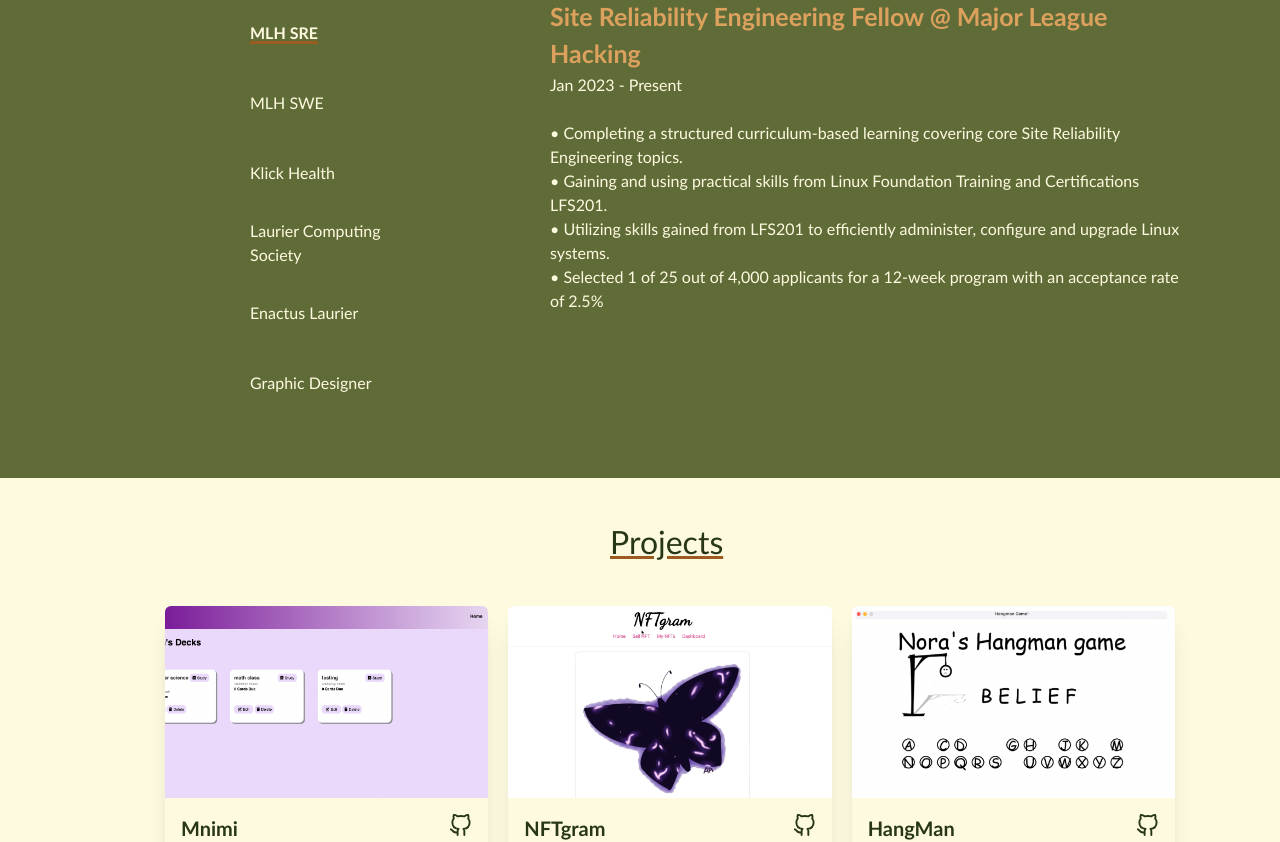
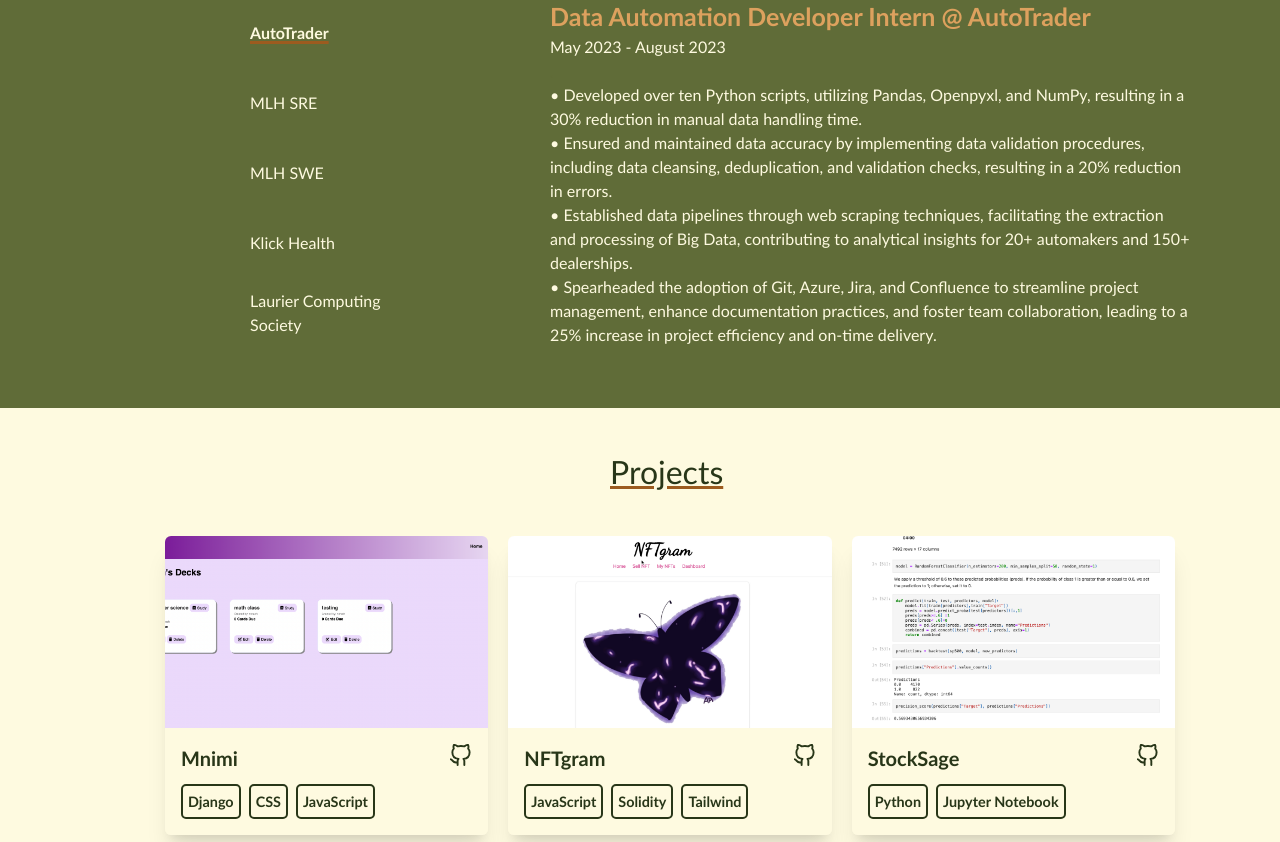
Before and after one commit to norachams/personal-Website, a Next.js app: page / in a window 1280 px wide. Shown: the part 2340-3182 px from the top of the page. Built offline with nearby package versions, Linux system fonts and the light colour scheme.

Commit message:
update resume and expereince

```diff
--- a/Components/AboutMe.js
+++ b/Components/AboutMe.js
@@ -8,7 +8,7 @@ export default function Home() {
     <h2 className="about-me-title ">About</h2>
     <div className="about-me-text-and-image flex bg-transparent">
       <div className="about-me-text">
-          Hello! My name is Nora a second-year dual degree university student studying computer science and business administration.
+          Hello! My name is Nora a third-year dual degree university student studying computer science and business administration.
           I have a strong passion for problem-solving and enjoy challenging myself by taking on difficult projects that I am able to learn from.
           <br></br>
           <br></br>
--- a/Components/Banner.js
+++ b/Components/Banner.js
@@ -12,7 +12,7 @@ export default function Home() {
         <br />
         <h1 className="banner-desc">I build things with code.</h1>
         <h5 className="banner-cof">Enjoy some coffee while you scroll!</h5>
-        <a className="banner-button" href="/resume.pdf" target="_blank"
+        <a className="banner-button" href="/Resume.pdf" target="_blank"
         >Résumé</a>
       </div>
       <div className="container">
--- a/Components/Portfolio.js
+++ b/Components/Portfolio.js
@@ -18,10 +18,10 @@ const portfolio =[
 
   },
   {
-     title: 'HangMan',
-     imgUrl: '/hangman.png',
-     stack: ['Python'],
-     link: 'https://github.com/norachams/hangman-game',
+     title: 'StockSage',
+     imgUrl: '/stocksage.png',
+     stack: ['Python', 'Jupyter Notebook'],
+     link: 'https://github.com/norachams/StockSage',
   },
   {
       title: 'OpCharge',
--- a/Components/Work.js
+++ b/Components/Work.js
@@ -12,23 +12,35 @@ export default function Home() {
 
   const tabs = [
     {
+      title: 'AutoTrader',
+      description: <div className="description">
+      <p className="title">Data Automation Developer Intern @ AutoTrader</p>
+      <p className="date">May 2023 - August 2023 </p>
+      <p className="space">.</p>
+      <p className="desc"> • Developed over ten Python scripts, utilizing Pandas, Openpyxl, and NumPy, resulting in a 30% reduction in manual data handling time.</p>
+      <p className="desc"> • Ensured and maintained data accuracy by implementing data validation procedures, including data cleansing, deduplication, and validation checks, resulting in a 20% reduction in errors.</p>
+      <p className="desc"> • Established data pipelines through web scraping techniques, facilitating the extraction and processing of Big Data, contributing to analytical insights for 20+ automakers and 150+ dealerships.</p>
+      <p className="desc"> • Spearheaded the adoption of Git, Azure, Jira, and Confluence to streamline project management, enhance documentation practices, and foster team collaboration, leading to a 25% increase in project efficiency and on-time delivery.</p>
+
+      </div>
+    },
+    {
       title: 'MLH SRE',
       description: <div className="description">
       <p className="title">Site Reliability Engineering Fellow @ Major League Hacking</p>
-      <p className="date">Jan 2023 - Present </p>
+      <p className="date">Jan 2023 - May 2023 </p>
       <p className="space">.</p>
-      <p className="desc"> • Completing a structured curriculum-based learning covering core Site Reliability Engineering topics.</p>
-      <p className="desc"> • Gaining and using practical skills from Linux Foundation Training and Certifications LFS201.</p>
-      <p className="desc"> • Utilizing skills gained from LFS201 to efficiently administer, configure and upgrade Linux systems.</p>
-      <p className="desc"> • Selected 1 of 25 out of 4,000 applicants for a 12-week program with an acceptance rate of 2.5%</p>
-
+      <p className="desc"> • Designed and built a scalable Flask web app that seamlessly integrates with MySQL database services, ensuring robust data management and enhancing overall system reliability.</p>
+      <p className="desc"> • Efficiently deployed and managed Unix/Linux servers using DigitalOcean droplets, while implementing automated testing and streamlining deployment with CI/CD tools, resulting in a 25% boost in operational efficiency.</p>
+      <p className="desc"> • Leveraged Docker containers and NGINX to deploy applications to testing environments, while also automating SSL certificate generation, ensuring a secure and reliable testing environment.</p>
+      <p className="desc"> • Selected out of 4,000 applicants for a highly competitive 12-week curriculum-based learning program, with an acceptance rate of only 2.5%.</p>
       </div>
     },
     {
       title: 'MLH SWE',
       description: <div className="description">
       <p className="title">Software Engineering Prep Fellow @ Major League Hacking</p>
-      <p className="date">Nov 2022 </p>
+      <p className="date">Nov 2022 - Nov 2022 </p>
       <p className="space">.</p>
       <p className="desc"> • Designed, developed and tested a portfolio website and React web app for our MLH pod team</p>
       <p className="desc"> • Selected from over 700 applicants to experiment with new technologies by collaborating in groups.</p>
@@ -42,12 +54,12 @@ export default function Home() {
       <p className="title">Web developer Intern @ Klick Health</p>
       <p className="date">May 2022 - August 2022</p>
       <p className="space">.</p>
-      <p className="desc">• Developed, designed, and authored websites by collaborating with senior web developers to meet client needs using Adobe Experience Manager, HTML, CSS and JS.</p>
-      <p className="desc">• Assisted QA team with resolving tasks on Jira by ensuring quality and accessibility of websites before launch and improving overall user experience.</p>
-      <p className="desc">• Created and presented a campaign, branding strategy and a website refresh for a nonprofit organization, Eat REAL, to help raise $16M by 2025.</p>
+      <p className="desc">• Revamped client websites by utilizing HTML, CSS, and integrated Vue.js to optimize UX, resulting in a 30% increase in user engagement.</p>
+      <p className="desc">• Collaborated with the QA team to resolve issues on Jira by identifying and fixing bugs, while also enhancing website accessibility, resulting in a 15% increase in overall website quality.</p>
+      <p className="desc">• Worked with developers using Adobe Experience Manager to manage client assets, optimize workflows, and improve delivery processes.</p>
+      <p className="desc">• Created and presented a comprehensive branding strategy and website refresh with a diverse team of student interns across various departments for a nonprofit organization, Eat REAL, with the goal of raising $16 million in donations by 2025.</p>
       </div>
     },
-
 
     {
       title: 'Laurier Computing Society',
@@ -55,32 +67,10 @@ export default function Home() {
       <p className="title">Software Developer @ Laurier Computing Society</p>
       <p className="date">Jan 2022 - May 2022</p>
       <p className="space">.</p>
-      <p className="desc">• Launched, designed, and implemented, a Django web app that uses the SRS algorithm to help users memorize more efectively by collaborating with an agile led team of 4 student developers over 4 months.</p>
-      <p className="desc">• Computed the back-end system by ensuring accurate Elo calculation for the SRS algorithm using Python increasing web app efectiveness by 5%.</p>
+      <p className="desc">• Launched and developed a Django app, "Mnimi, " incorporating memorization techniques and creating a responsive UI/UX using Figma and CSS.</p>
+      <p className="desc">• Implemented SRS algorithm, resulting in a 20% improvement in recall memory, and utilized SQLite for data storage with deployment on Heroku.</p>
+      <p className="desc">• Engineered the back-end system to maximize app performance, ensuring accurate Elo calculation, which increased overall algorithm effectiveness.</p>
       </div>
-    },
-
-
-    {
-        title: 'Enactus Laurier',
-        description: <div className="description">
-        <p className="title">Web Designer @ Enactus Laurier</p>
-        <p className="date">March 2022 – August 2022</p>
-        <p className="space">.</p>
-        <p className="desc">• Worked with a team to design a website for a nonprofit organization, with the goal of raising awareness about the project and driving donations.</p>
-        <p className="desc">• Utilized design skills and knowledge of user experience (UX) principles to create a visually appealing and user-friendly website.</p>
-        </div>
-    },
-    {
-        title: 'Graphic Designer',
-        description: <div className="description">
-        <p className="title">Graphic Designer Freelancer @ UpWork</p>
-        <p className="date">Dec 2020 – March 2021</p>
-        <p className="space">.</p>
-        <p className="desc">• Worked closely with clients to understand their design and business vision.</p>
-        <p className="desc">• Utilized Adobe Photoshop to create a 230 page planner, exporting press-ready PDF files for high quality final product.</p>
-        <p className="desc">• Demonstrated strong design skills and attention to detail in creating visually appealing and functional products for clients.</p>
-        </div>
     }
 
   ];
```
Also changed, not shown: public/stocksage.png (added), 1 other file (tests, documents, lock files or other folders).
